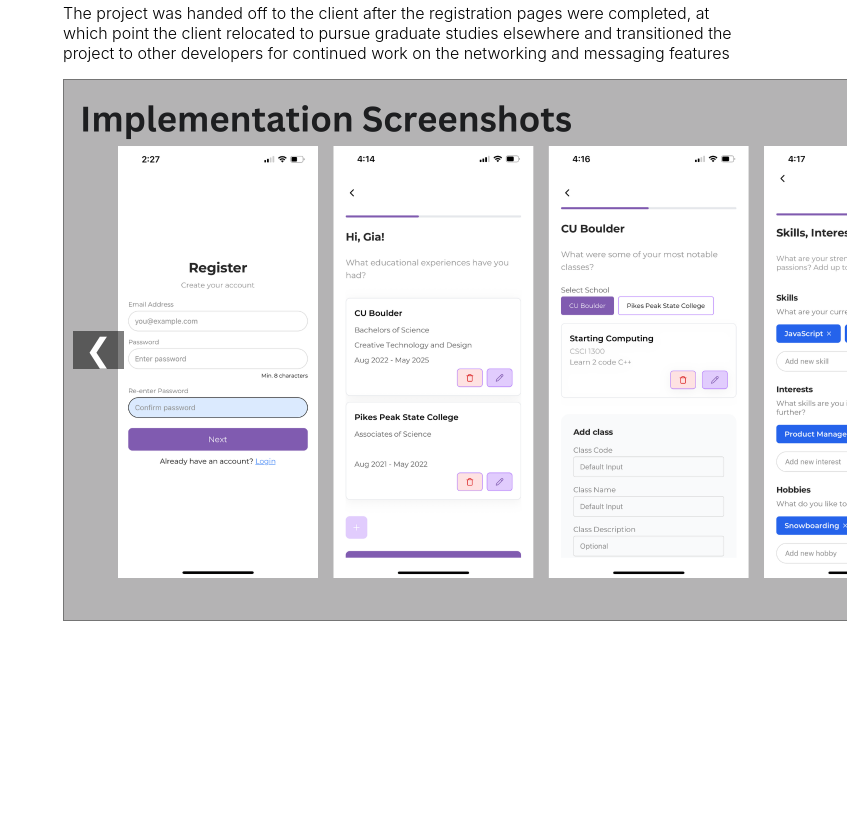
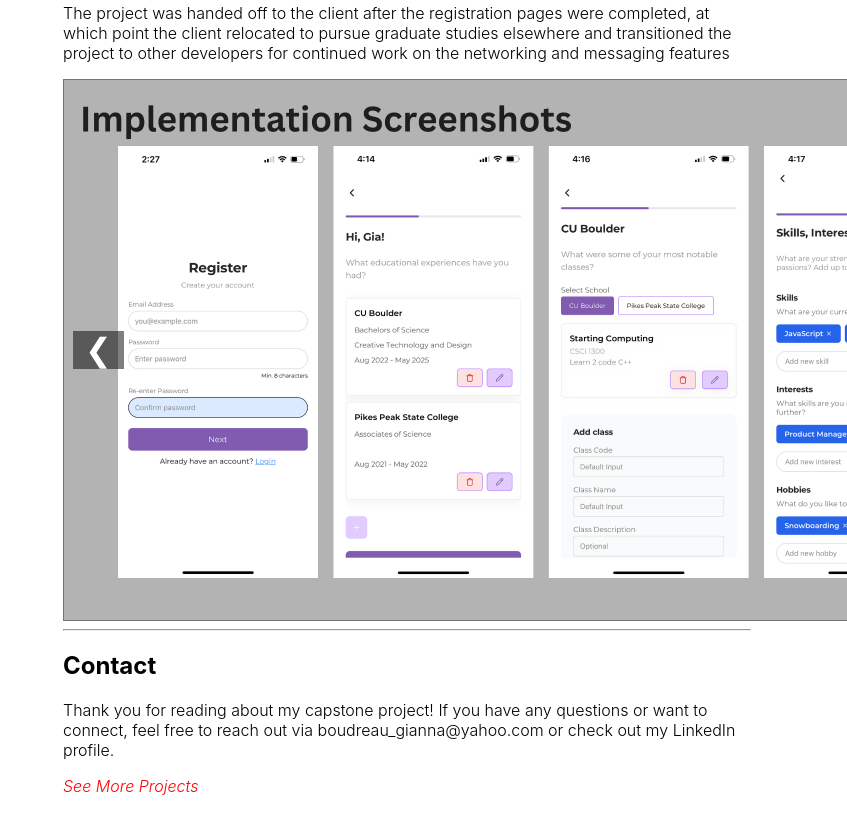
Before and after one commit to gibo8481/giaboudreau, a plain HTML site: page wnxproj.html in a window 1280 px wide. Shown: the part 4510-5344 px from the top of the page, without its empty margins (433-1280 px from the left). Before the commit the page ends 5227 px from the top, so only its background shows below. Drawn offline with Linux system fonts and the light colour scheme.

Commit message:
contact info for bottom of wnx proj

```diff
--- a/wnxproj.html
+++ b/wnxproj.html
@@ -111,6 +111,12 @@
     </div>
     <button class="carousel-btn right" onclick="nextImage()">&#10095;</button>
 </div>
+         <hr>
+        <h2>Contact</h2>
+        <p>Thank you for reading about my capstone project! If you have any questions or want to connect, feel free to reach out via <a href="mailto:boudreau_gianna@yahoo.com">boudreau_gianna@yahoo.com</a> or check out my <a href="https://www.linkedin.com/in/gianna-boudreau/" target="_blank" rel="noopener noreferrer">LinkedIn profile</a>.</p>
+         <a href="projects.html" class="back-link">
+                <!-- <img src="img/arrow_back.png" alt="Back Arrow" class="back-icon"> -->
+                <em>See More Projects </em></a>
 
 
     </div>
```
